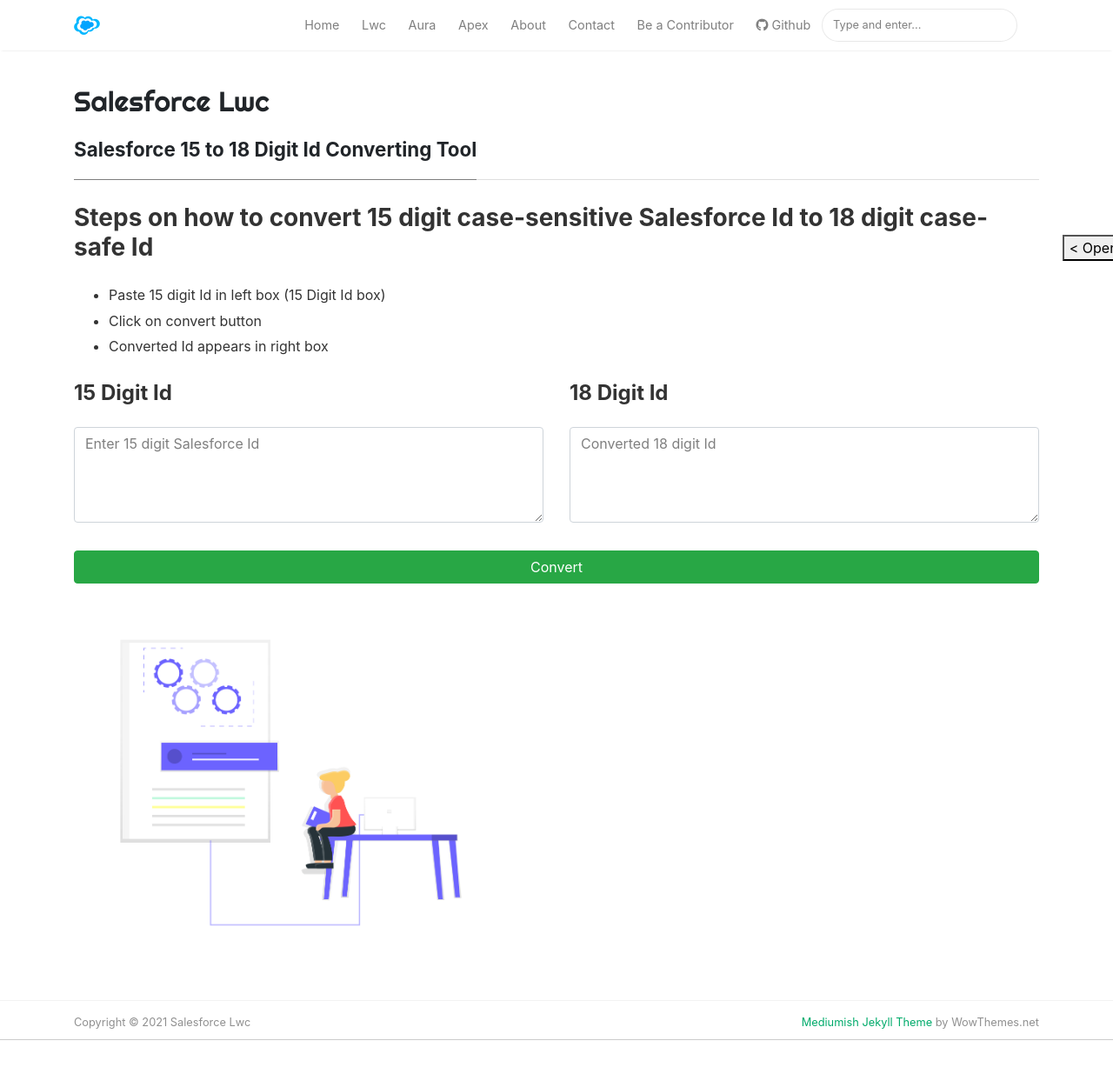
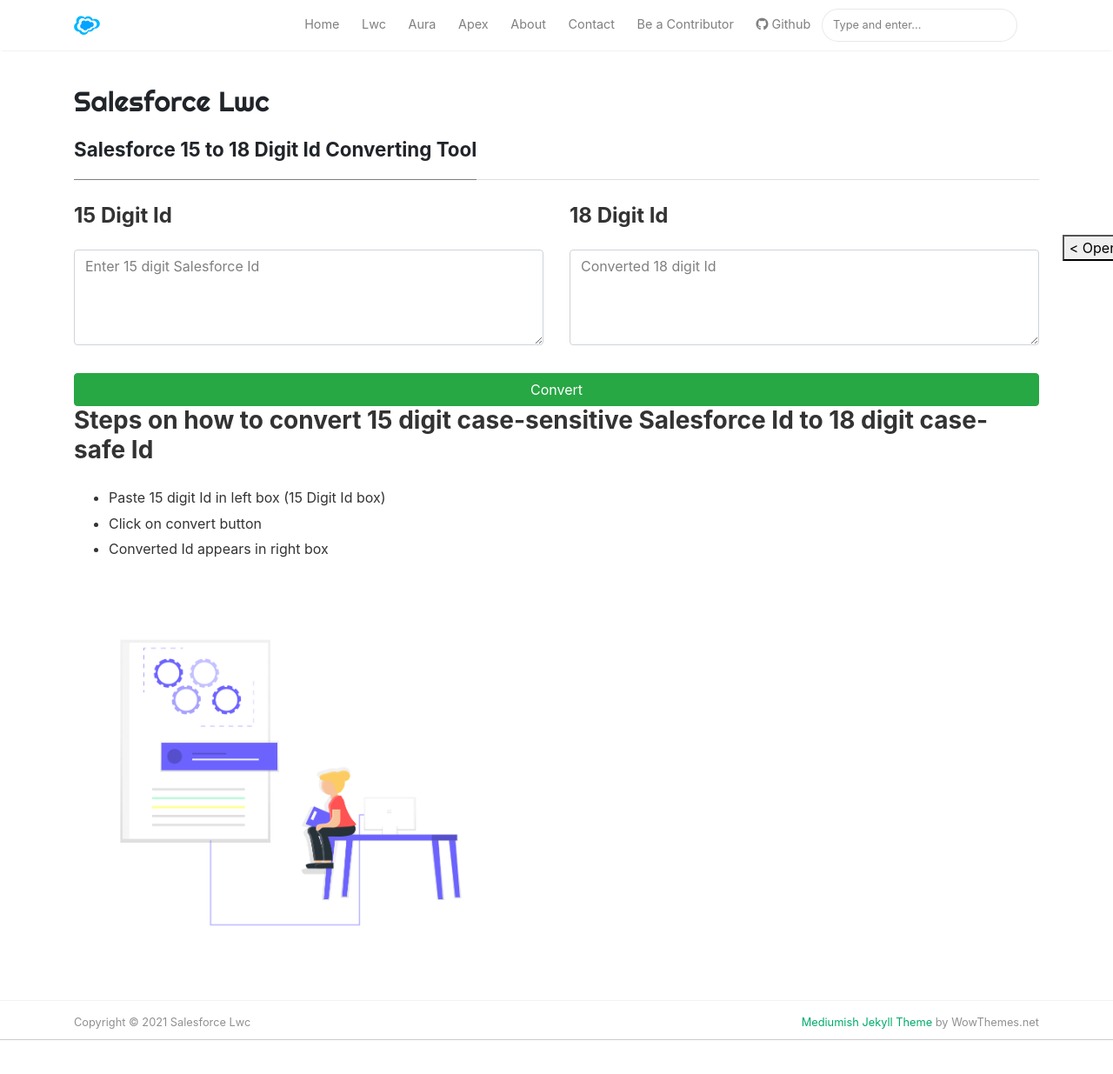
Before and after one commit to kishorekrrish/sfdc-website, a Jekyll site: the page built from convert.html, in a window 1280 px wide and 1295 px high. Shown: the top 1235 px of the window at 87% size. Built offline with Jekyll 4.4.1, drawn with Linux system fonts in a browser that asks for light colours; nearby versions of some CDN libraries; some of the changed lines change nothing that is shown.

Commit message:
change in convert

```diff
--- a/convert.html
+++ b/convert.html
@@ -57,13 +57,6 @@
     <!-- End Propeller -->
 </div>
 
-<h3>Steps on how to convert 15 digit case-sensitive Salesforce Id to 18 digit case-safe Id</h3>
- <ul>
-    <li>Paste 15 digit Id in left box (15 Digit Id box)</li>
-    <li>Click on convert button</li>
-    <li>Converted Id appears in right box</li>
-  </ul>
-
 <form>
     <div class="form-group row">
 
@@ -82,5 +75,14 @@
     <input class="btn btn-success" style="width: 100%;" type="button" value="Convert" onclick="convert15to18()">
 
 </form>
+
+
+<h3>Steps on how to convert 15 digit case-sensitive Salesforce Id to 18 digit case-safe Id</h3>
+ <ul>
+    <li>Paste 15 digit Id in left box (15 Digit Id box)</li>
+    <li>Click on convert button</li>
+    <li>Converted Id appears in right box</li>
+</ul>
+
 <br>
 <img src="/assets/images/converter/processing.png" height="400" alt="Contact us" />
```
